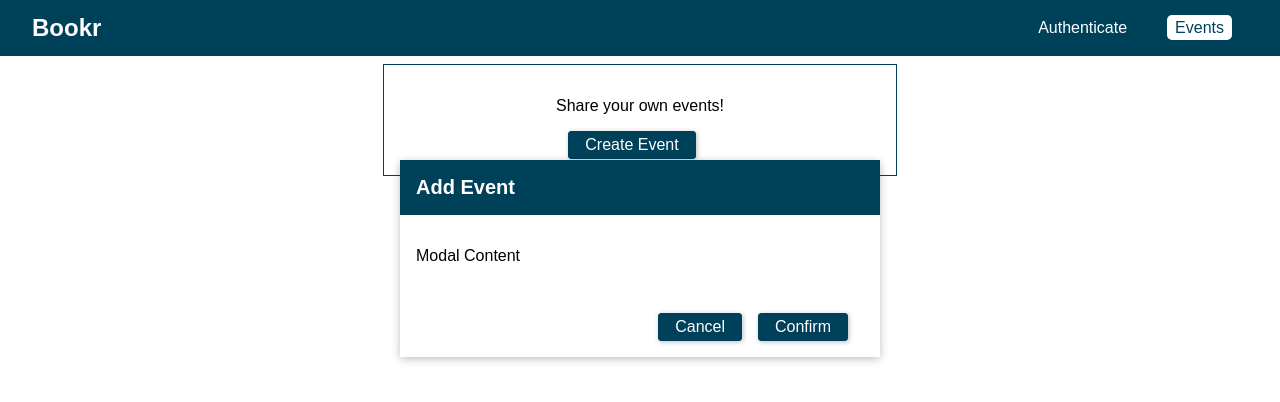
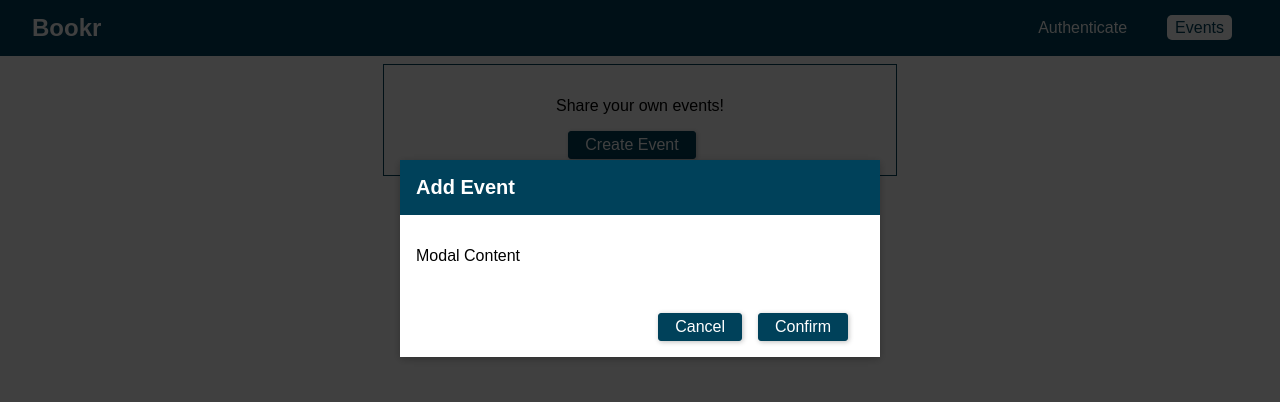
Before and after one commit to Sam-WardPickering/event_booking_app, a React (Create React App) app in the folder frontend/: page /events in a window 1280 px wide. Shown: the top 402 px of the page. Built offline with nearby package versions, Linux system fonts and the light colour scheme.

Commit message:
Display backdrop modal on events page

```diff
--- a/frontend/src/components/Backdrop/Backdrop.js
+++ b/frontend/src/components/Backdrop/Backdrop.js
@@ -1,4 +1,5 @@
 import React from 'react';
+import './Backdrop.css';
 
 const backdrop = props => <div className="backdrop"></div>;
 
--- a/frontend/src/pages/Events.js
+++ b/frontend/src/pages/Events.js
@@ -1,11 +1,13 @@
 import React, { Component } from 'react';
 import Modal from '../components/Modal/Modal';
 import './Events.css';
+import Backdrop from '../components/Backdrop/Backdrop';
 
 class EventsPage extends Component {
     render() {
         return (
             <React.Fragment>
+                <Backdrop />
                 <Modal title="Add Event" canCancel canConfirm>
                     <p>Modal Content</p>
                 </Modal>
```
